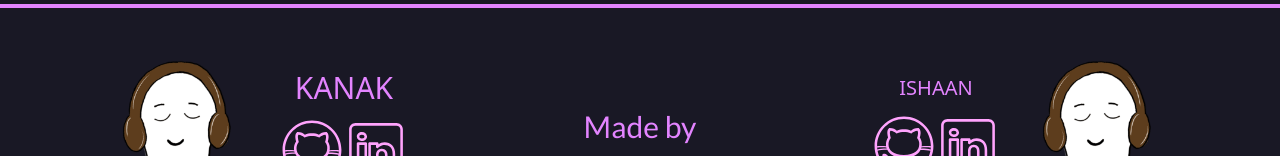
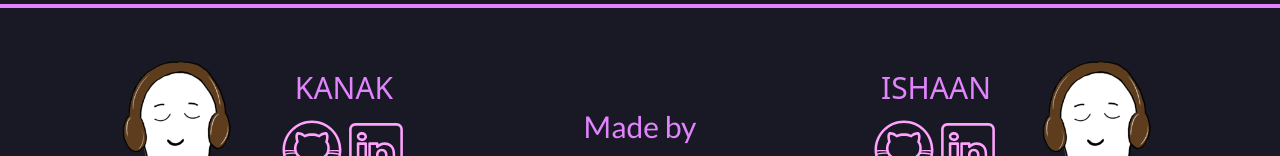
Before and after one commit to ik04/Transmorgify, a Next.js app in the folder client/web/: page / in a window 1280 px wide. Shown: the part 796-952 px from the top of the page. Built offline with nearby package versions, Linux system fonts and the light colour scheme; a web font is replaced by a local one.

Commit message:
feat: fix breakpoint typo

```diff
--- a/client/web/app/page.js
+++ b/client/web/app/page.js
@@ -287,7 +287,7 @@ const page = () => {
             height={200}
           />
           <div className="flex-col flex space-y-3">
-            <h2 className="text-heliotrope text-center font-base uppercase ms:text-3xl text-xl">
+            <h2 className="text-heliotrope text-center font-base uppercase md:text-3xl text-xl">
               Ishaan
             </h2>
             <div className="links flex">
```
